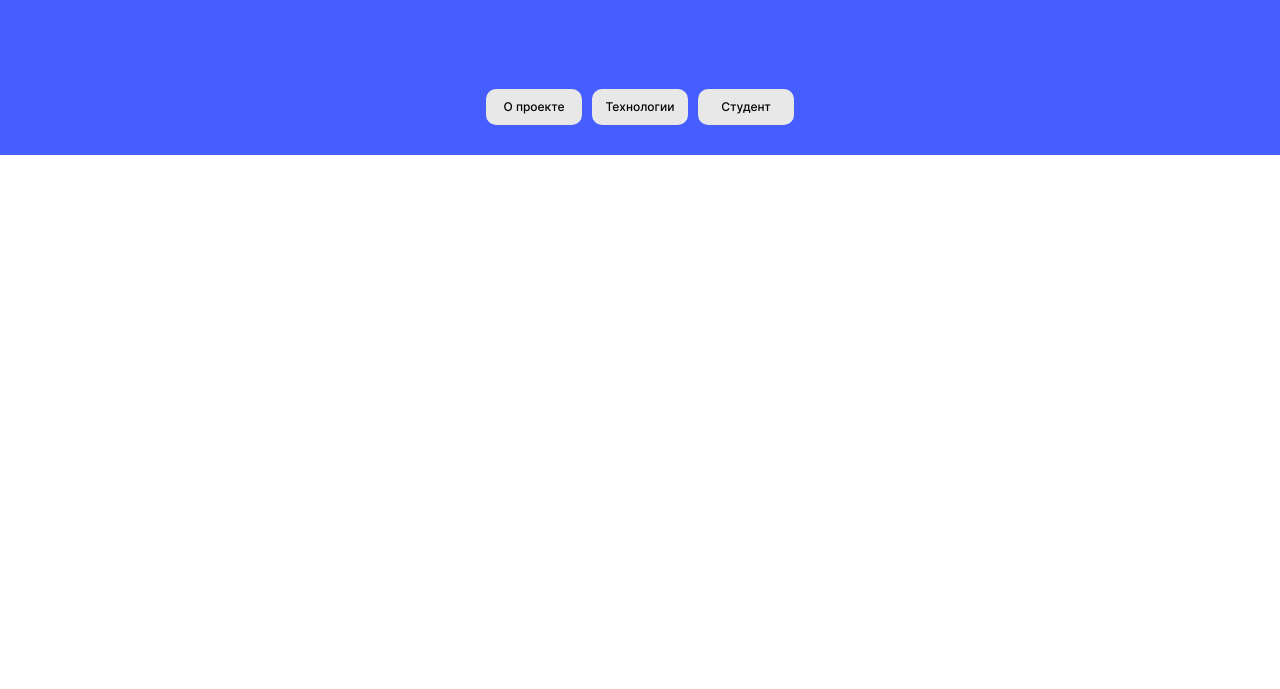
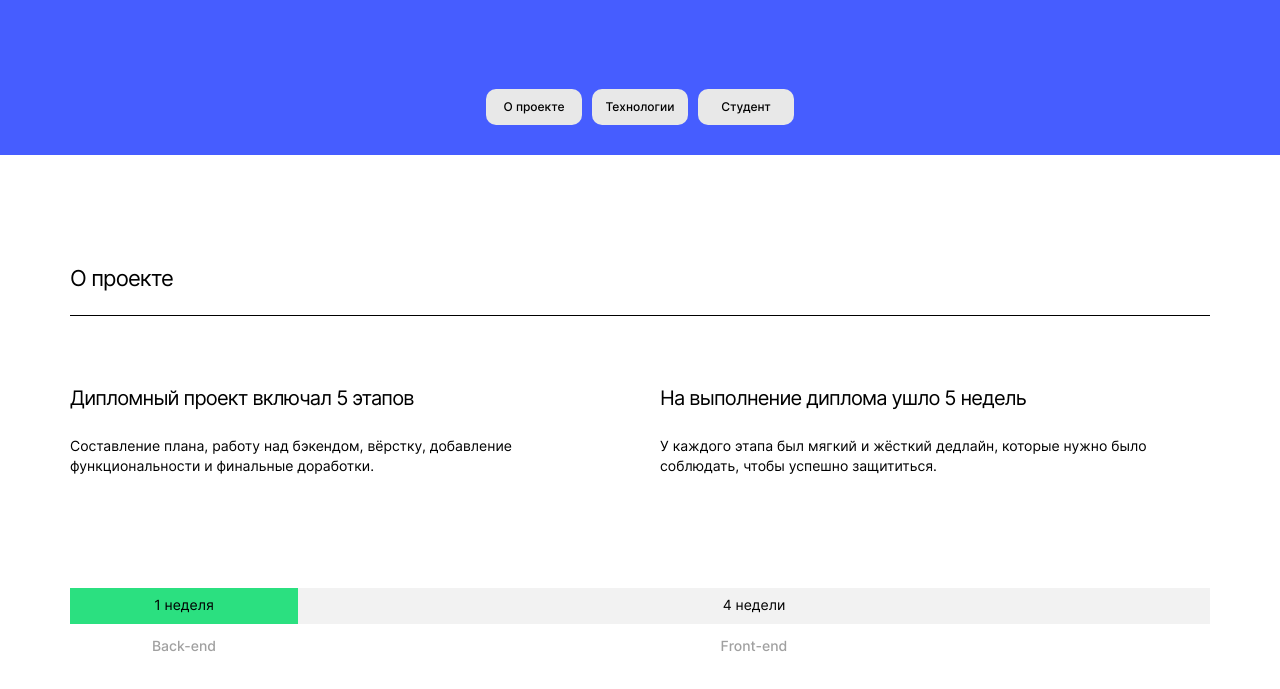
Before and after one commit to Lehano-A/movies-explorer-frontend, a React app: page / in a window 1280 px wide. Shown: the part 479-1168 px from the top of the page. Before the commit the page ends 800 px from the top, so only its background shows below. Built offline with nearby package versions, Linux system fonts and the light colour scheme.

Commit message:
Блок AboutProject сверстан

```diff
--- a/src/blocks/page/__box/page__box.css
+++ b/src/blocks/page/__box/page__box.css
@@ -1,3 +1,5 @@
 .page__box {
+  max-width: 1280px;
   min-width: 320px;
+  margin: auto;
 }
--- a/src/components/App/App.js
+++ b/src/components/App/App.js
@@ -1,7 +1,7 @@
 import React from 'react';
 
-
 import Header from '../Header/Header';
+import Main from '../Main/Main';
 
 function App() {
   return (
@@ -9,6 +9,7 @@ function App() {
       <div className="page__box">
 
         <Header />
+        <Main />
 
       </div>
     </div>
--- a/src/components/Header/__top/header__top.css
+++ b/src/components/Header/__top/header__top.css
@@ -2,6 +2,5 @@
   display: flex;
   justify-content: space-between;
   align-items: center;
-  max-width: 1280px;
   height: 74px;
 }
--- /dev/null
+++ b/src/components/Main/AboutProject/AboutProject.css
@@ -0,0 +1,5 @@
+.AboutProject {
+  height: 608px;
+  margin-left: 70px;
+  margin-right: 70px;
+}
--- /dev/null
+++ b/src/components/Main/AboutProject/AboutProject.js
@@ -0,0 +1,41 @@
+import React from "react";
+
+function AboutProject() {
+
+  return (
+    <section className="AboutProject">
+      <h2 className="about-project__title-about-project">О проекте</h2>
+
+      <div className="about-project__info-box">
+
+        <div className="about-project__text-box">
+          <h3 className="about-project__title">Дипломный проект включал 5 этапов</h3>
+          <p className="about-project__description-text">Составление плана, работу над бэкендом, вёрстку, добавление функциональности и финальные доработки.</p>
+        </div>
+        <div className="about-project__text-box">
+          <h3 className="about-project__title">На выполнение диплома ушло 5 недель</h3>
+          <p className="about-project__description-text">У каждого этапа был мягкий и жёсткий дедлайн, которые нужно было соблюдать, чтобы успешно защититься.</p>
+        </div>
+
+      </div>
+
+      <div className="about-project__scale">
+        <div className="about-project__scale-backend-box">
+          <div className="about-project__scale-backend">
+            <p className="about-project__scale-range-time">1 неделя</p>
+          </div>
+          <p className="about-project__scale-range-title">Back-end</p>
+        </div>
+        <div className="about-project__scale-frontend-box">
+          <div className="about-project__scale-frontend">
+            <p className="about-project__scale-range-time">4 недели</p>
+          </div>
+          <p className="about-project__scale-range-title">Front-end</p>
+        </div>
+      </div>
+
+    </section>
+  )
+}
+
+export default AboutProject;
--- /dev/null
+++ b/src/components/Main/AboutProject/__description-text/about-project__description-text.css
@@ -0,0 +1,7 @@
+.about-project__description-text {
+  font-size: 14px;
+  font-weight: 400;
+  line-height: 1.42;
+  margin: 0;
+  margin-top: 26px;
+}
--- /dev/null
+++ b/src/components/Main/AboutProject/__info-box/about-project__info-box.css
@@ -0,0 +1,5 @@
+.about-project__info-box {
+  display: flex;
+  justify-content: space-between;
+  padding-top: 70px;
+}
--- /dev/null
+++ b/src/components/Main/AboutProject/__scale-backend-box/about-project__scale-backend-box.css
@@ -0,0 +1,7 @@
+.about-project__scale-backend-box {
+  display: flex;
+  flex-direction: column;
+  width: 100%;
+  max-width: 228px;
+  text-align: center;
+}
--- /dev/null
+++ b/src/components/Main/AboutProject/__scale-backend/about-project__scale-backend.css
@@ -0,0 +1,8 @@
+.about-project__scale-backend {
+  display: flex;
+  flex-direction: column;
+  justify-content: center;
+  height: 36px;
+  margin-bottom: 14px;
+  background-color: #2be080;
+}
--- /dev/null
+++ b/src/components/Main/AboutProject/__scale-frontend-box/about-project__scale-frontend-box.css
@@ -0,0 +1,7 @@
+.about-project__scale-frontend-box {
+  display: flex;
+  flex-direction: column;
+  width: 100%;
+  max-width: 912px;
+  text-align: center;
+}
--- /dev/null
+++ b/src/components/Main/AboutProject/__scale-frontend/about-project__scale-frontend.css
@@ -0,0 +1,8 @@
+.about-project__scale-frontend {
+  display: flex;
+  flex-direction: column;
+  justify-content: center;
+  height: 36px;
+  margin-bottom: 14px;
+  background-color: #f2f2f2;
+}
--- /dev/null
+++ b/src/components/Main/AboutProject/__scale-range-time/about-project__scale-range-time.css
@@ -0,0 +1,6 @@
+.about-project__scale-range-time {
+  font-size: 14px;
+  font-weight: 400;
+  line-height: 1.21;
+  margin: 0;
+}
--- /dev/null
+++ b/src/components/Main/AboutProject/__scale-range-title/about-project__scale-range-title.css
@@ -0,0 +1,7 @@
+.about-project__scale-range-title {
+  font-size: 14px;
+  font-weight: 500;
+  line-height: 1.21;
+  margin: 0;
+  color: #a0a0a0;
+}
--- /dev/null
+++ b/src/components/Main/AboutProject/__scale/about-project__scale.css
@@ -0,0 +1,4 @@
+.about-project__scale {
+  display: flex;
+  padding-top: 112px;
+}
--- /dev/null
+++ b/src/components/Main/AboutProject/__text-box/about-project__text-box.css
@@ -0,0 +1,4 @@
+.about-project__text-box {
+  max-width: 550px;
+  text-align: left;
+}
--- /dev/null
+++ b/src/components/Main/AboutProject/__title-about-project/about-project__title-about-project.css
@@ -0,0 +1,11 @@
+.about-project__title-about-project {
+  max-width: 1140px;
+  font-size: 22px;
+  font-weight: 400;
+  line-height: 1.22;
+  letter-spacing: -0.04em;
+  padding-top: 110px;
+  padding-bottom: 23px;
+  margin: 0;
+  border-bottom: 1px black solid;
+}
--- /dev/null
+++ b/src/components/Main/AboutProject/__title/about-project__title.css
@@ -0,0 +1,7 @@
+.about-project__title {
+  font-size: 20px;
+  font-weight: 400;
+  line-height: 1.21;
+  letter-spacing: -0.04em;
+  margin: 0;
+}
--- /dev/null
+++ b/src/components/Main/Main.css
@@ -0,0 +1,3 @@
+.about-project {
+  height: 608px;
+}
--- /dev/null
+++ b/src/components/Main/Main.js
@@ -0,0 +1,14 @@
+import React from "react";
+import AboutProject from "./AboutProject/AboutProject";
+
+function Main() {
+  return (
+    <main>
+      <AboutProject />
+
+
+    </main>
+  )
+}
+
+export default Main;
--- a/src/index.css
+++ b/src/index.css
@@ -17,3 +17,19 @@
 
 @import url(./components/Header/__info-buttons/header__info-buttons.css);
 @import url(./components/Header/__button-info/header__button-info.css);
+
+@import url(./components/Main/AboutProject/AboutProject.css);
+@import url(./components/Main/AboutProject/__title-about-project/about-project__title-about-project.css);
+@import url(./components/Main/AboutProject/__info-box/about-project__info-box.css);
+@import url(./components/Main/AboutProject/__text-box/about-project__text-box.css);
+@import url(./components/Main/AboutProject/__title/about-project__title.css);
+@import url(./components/Main/AboutProject/__description-text/about-project__description-text.css);
+@import url(./components/Main/AboutProject/__scale/about-project__scale.css);
+@import url(./components/Main/AboutProject/__scale-backend/about-project__scale-backend.css);
+@import url(./components/Main/AboutProject/__scale-frontend/about-project__scale-frontend.css);
+
+@import url(./components/Main/AboutProject/__scale-frontend-box/about-project__scale-frontend-box.css);
+@import url(./components/Main/AboutProject/__scale-backend-box/about-project__scale-backend-box.css);
+
+@import url(./components/Main/AboutProject/__scale-range-time/about-project__scale-range-time.css);
+@import url(./components/Main/AboutProject/__scale-range-title/about-project__scale-range-title.css);
```
